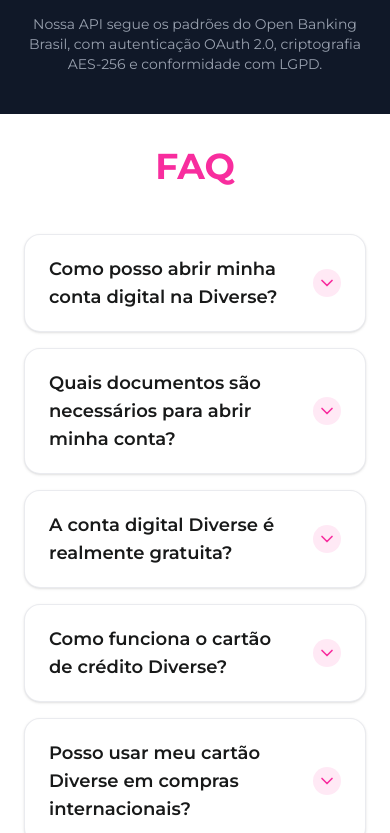
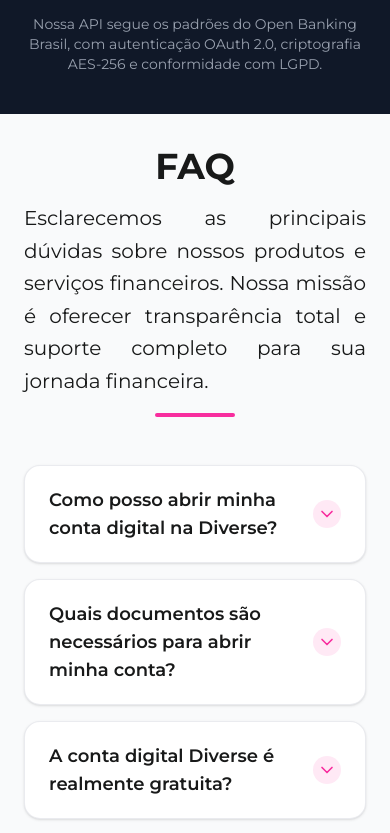
Before and after one commit to chriskryon/diverse-landing, a Next.js app: page / in a window 390 px wide. Shown: the part 4291-5124 px from the top of the page. Built offline with nearby package versions, Linux system fonts and the light colour scheme; no server answers.

Commit message:
change color AGAIN

```diff
--- a/src/app/globals.css
+++ b/src/app/globals.css
@@ -1,7 +1,7 @@
 @import "tailwindcss";
 @import "tw-animate-css";
 
-.faq-text {
+#faq-text {
   color: #181919 !important;
 }
 
--- a/src/app/page.tsx
+++ b/src/app/page.tsx
@@ -2,12 +2,12 @@
 import ApiSection from "@/components/ApiSection"
 import Benefits from "@/components/benefits"
 import CTAModal from "@/components/CallToAction"
+import FAQSection from "@/components/FaqSection"
 import FinancialControl from "@/components/FinancialControl"
 import Footer from "@/components/Footer"
 import Hero from "@/components/Hero"
 import Navigation from "@/components/Navigation"
 import { useState } from "react"
-import FaqSection from "@/components/FaqSection"
 
 export default function DiversePage() {
   const [isModalOpen, setIsModalOpen] = useState(false)
@@ -39,7 +39,7 @@
       <ApiSection />
 
       {/* FAQ Section */}
-      <FaqSection />
+      <FAQSection />
 
       {/* Footer Section */}
       <Footer />
--- a/src/components/FaqSection.tsx
+++ b/src/components/FaqSection.tsx
@@ -55,37 +55,32 @@
   };
 
   return (
-    <section className="bg-white py-8 px-6">
-      <div className="text-diverse-pink max-w-7xl mx-auto">
-        <motion.div
-          ref={headerAnimation.ref}
-          initial={headerAnimation.initial}
-          animate={headerAnimation.animate}
-          className="text-diverse-pink text-center mb-12 lg:hidden"
-        >
-          <h2 className="text-diverse-pink text-4xl lg:text-5xl font-bold mb-4 ">
-            FAQ
-          </h2>
-        </motion.div>
-
-        <div className="text-diverse-pink lg:grid lg:grid-cols-12 lg:gap-12 lg:items-start">
-          {/* Desktop FAQ Title - Left Side */}
+    <section className="bg-gray-50 py-8 px-6">
+      <div className="max-w-7xl mx-auto">
+        {/* Mobile: stack, Desktop: FAQ and accordions side by side */}
+        <div className="flex flex-col lg:flex-row lg:items-center lg:justify-between lg:gap-12">
+          {/* FAQ Title and Description */}
           <motion.div
             ref={headerAnimation.ref}
             initial={headerAnimation.initial}
             animate={headerAnimation.animate}
-            className="text-diverse-pink hidden lg:block lg:col-span-4 lg:sticky lg:top-8"
+            className="text-center mb-12 lg:mb-0 lg:text-left lg:w-1/2"
           >
-            <div className="pr-8">
-              <h2 className="text-diverse-pink text-5xl xl:text-6xl font-bold  mb-6 leading-tight">
-                FAQ
-              </h2>
-              <div className="w-20 h-1 bg-diverse-pink rounded-full"></div>
-            </div>
+            <h2 className="text-4xl lg:text-5xl font-bold text-diverse-black mb-4 inline-block lg:mb-0 lg:mr-6 align-middle">
+              FAQ
+            </h2>
+            <span className="hidden lg:inline-block align-middle text-xl text-diverse-black leading-relaxed text-justify">
+              Esclarecemos as principais dúvidas sobre nossos produtos e serviços financeiros.
+            </span>
+            <p className="text-xl text-diverse-black max-w-3xl mx-auto leading-relaxed text-justify lg:hidden">
+              Esclarecemos as principais dúvidas sobre nossos produtos e serviços financeiros.
+              Nossa missão é oferecer transparência total e suporte completo para sua jornada financeira.
+            </p>
+            <div className="w-20 h-1 bg-diverse-pink rounded-full mt-4 mx-auto lg:mx-0 lg:mt-6"></div>
           </motion.div>
 
-          {/* Accordion - Right Side */}
-          <div className="lg:col-span-8">
+          {/* Accordions */}
+          <div className="lg:w-1/2">
             <motion.div
               ref={staggeredAnimation.ref}
               initial="hidden"
```
